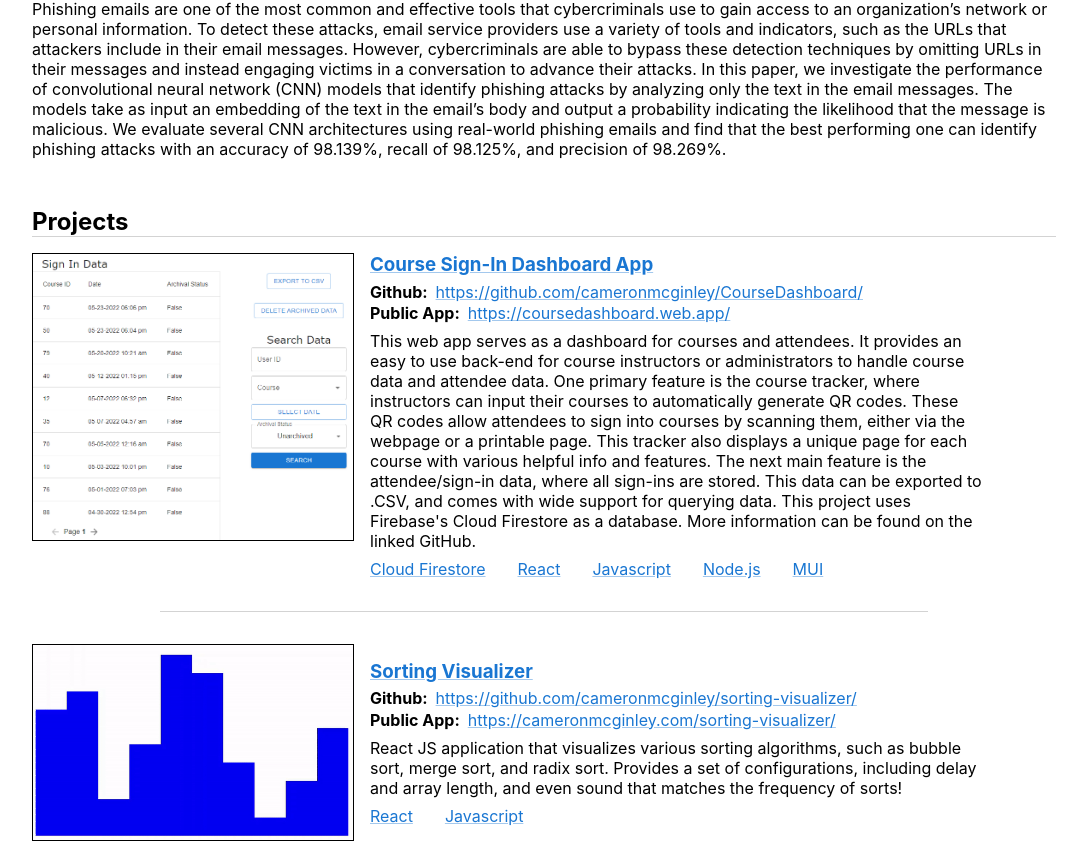
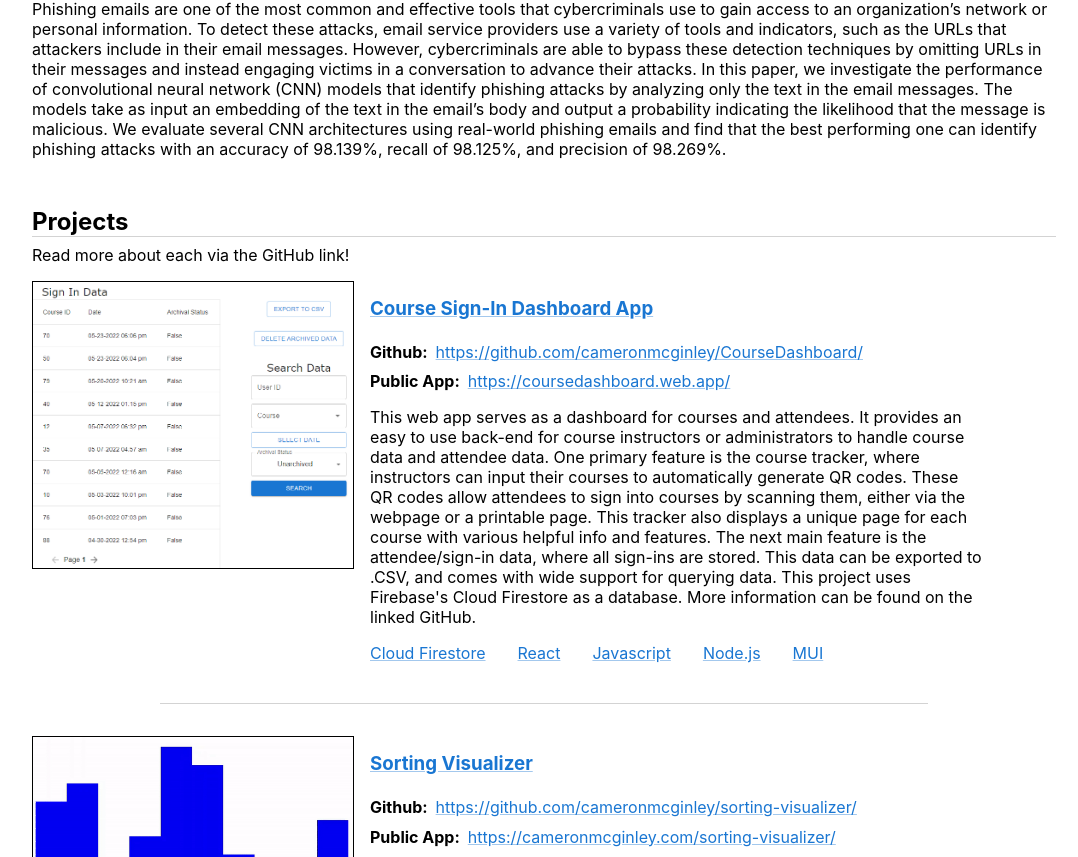
Before and after one commit to cameronmcginley/cameronmcginley.github.io, a React (Create React App) app: page / in a window 1280 px wide. Shown: the part 783-1640 px from the top of the page, without its empty margins (96-1174 px from the left). Built offline with nearby package versions, Linux system fonts and the light colour scheme.

Commit message:
Add note under Projects title

```diff
--- a/src/App.css
+++ b/src/App.css
@@ -106,6 +106,18 @@ p {
 .section.publications p,
 .section.publications h3 {
   margin: 0;
+}
+
+.section.projects p .section.projects h3 {
+  margin: 0;
+}
+
+.section.projects h2 {
+  margin-bottom: 0.5rem;
+}
+
+.projects-note {
+  margin-bottom: 1rem;
 }
 
 .section.about {
--- a/src/Components/Projects.js
+++ b/src/Components/Projects.js
@@ -4,8 +4,10 @@ import ProjectCard from "./ProjectCard";
 
 const Projects = () => {
   return (
-    <div name="Projects" className="section publications">
+    <div name="Projects" className="section projects">
       <h2 className="underline">Projects</h2>
+      <p className="projects-note">Read more about each via the GitHub link!</p>
+
       <ProjectCard
         cardData={{
           title: "Course Sign-In Dashboard App",
```
